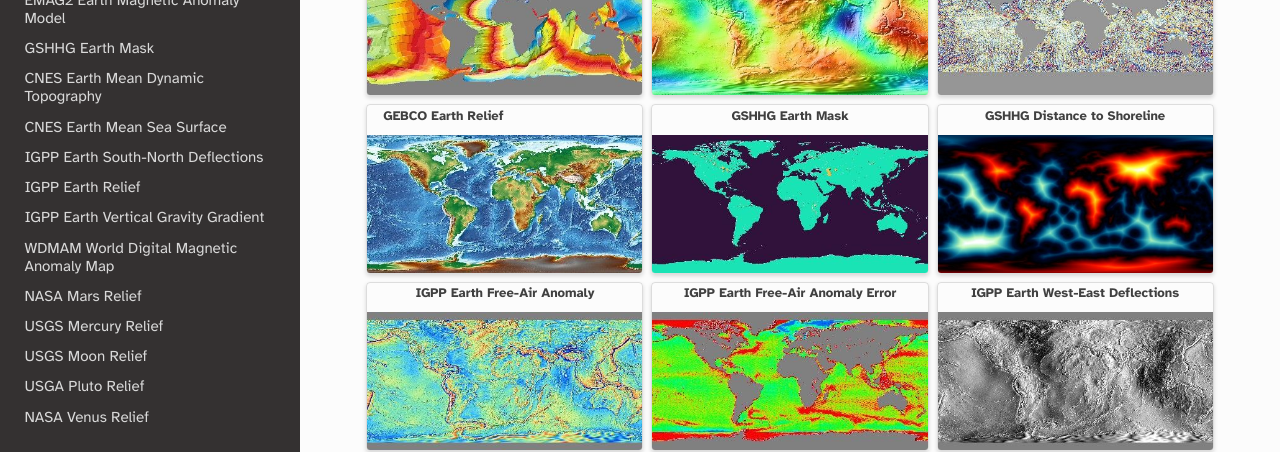
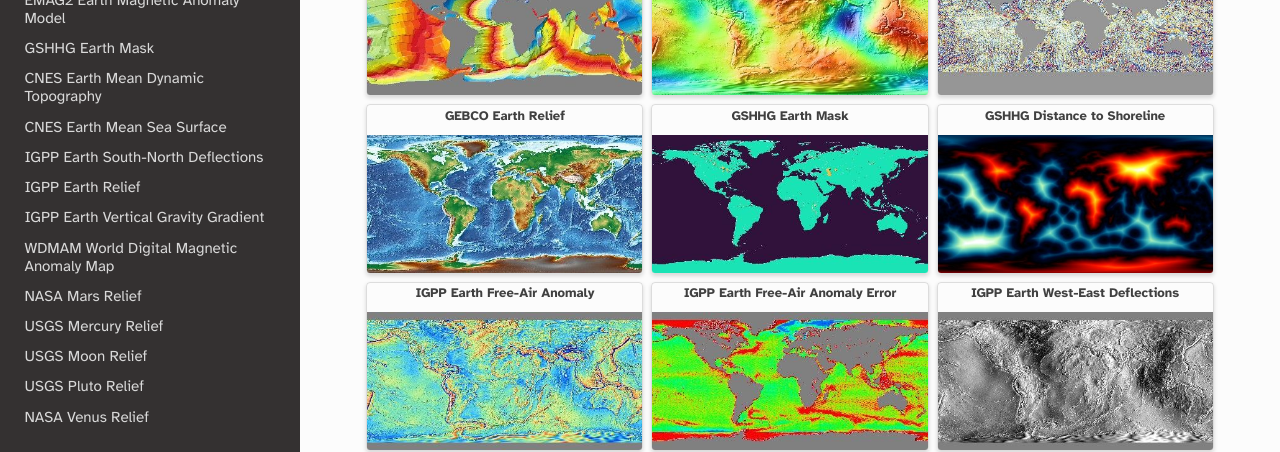
Before and after one commit to GenericMappingTools/remote-datasets, a Sphinx documentation site: the page built from docs/index.rst, in a window 1280 px wide. Shown: the part 400-852 px from the top of the page. Built offline with Sphinx 7.4.7 and the Read the Docs theme 2.0.0, drawn with Linux system fonts in a browser that asks for light colours.

Commit message:
Add text-align center for Gebco card (#111)
* Add text-align center

* Fix typo in pluto

```diff
--- a/docs/index.rst
+++ b/docs/index.rst
@@ -38,6 +38,7 @@ when GMT 6.5 is released.
         :link: earth-gebco
         :link-type: doc
         :img-bottom: /_static/GMT_earth_gebco_thumbnail.jpg
+        :text-align: center
 
     .. grid-item-card:: GSHHG Earth Mask
         :link: earth-mask
--- a/docs/pluto-relief.rst
+++ b/docs/pluto-relief.rst
@@ -1,4 +1,4 @@
-USGA Pluto Relief
+USGS Pluto Relief
 -----------------
 
 .. figure:: /_static/usgs.png
```
